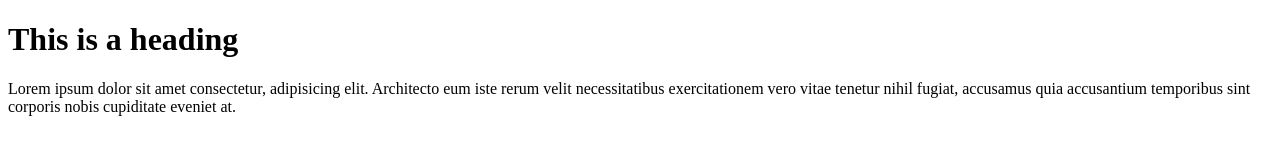
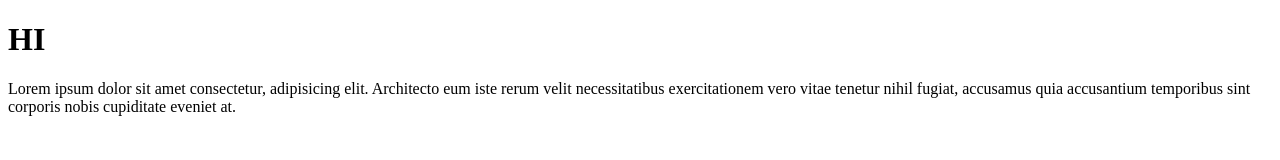
Before and after one commit to gatewaykishore/FirstApplication, a plain HTML site: page index.html in a window 1280 px wide. Drawn offline with Linux system fonts and the light colour scheme.

Commit message:
Change heading text from 'This is a heading' to 'HI'

```diff
--- a/index.html
+++ b/index.html
@@ -6,7 +6,7 @@
     <title>Document</title>
   </head>
   <body>
-    <h1>This is a heading</h1>
+    <h1>HI</h1>
     <p>
       Lorem ipsum dolor sit amet consectetur, adipisicing elit. Architecto eum
       iste rerum velit necessitatibus exercitationem vero vitae tenetur nihil
```
